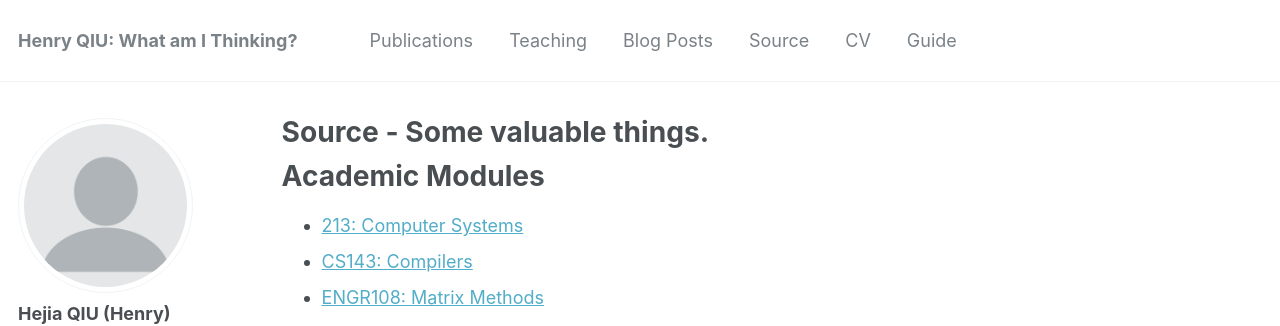
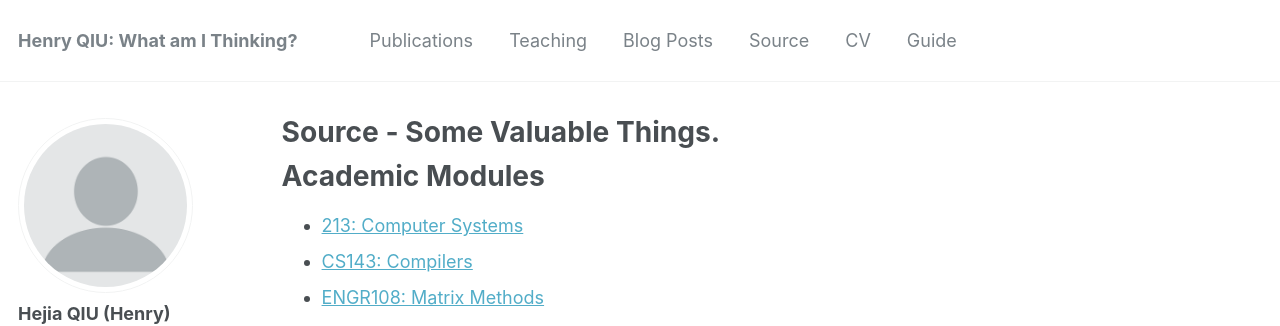
Before and after one commit to HenryJaQiu/HenryJaQiu.github.io, a Jekyll site: the page built from _pages/source.md, in a window 1280 px wide. Shown: the top 326 px of the page. Built offline with Jekyll 4.4.1, drawn with Linux system fonts in a browser that asks for light colours.

```diff
--- a/_pages/source.md
+++ b/_pages/source.md
@@ -1,6 +1,6 @@
 ---
 layout: archive
-title: "Source - Some valuable things."
+title: "Source - Some Valuable Things."
 permalink: /source/
 author_profile: true
 redirect_from:
```
